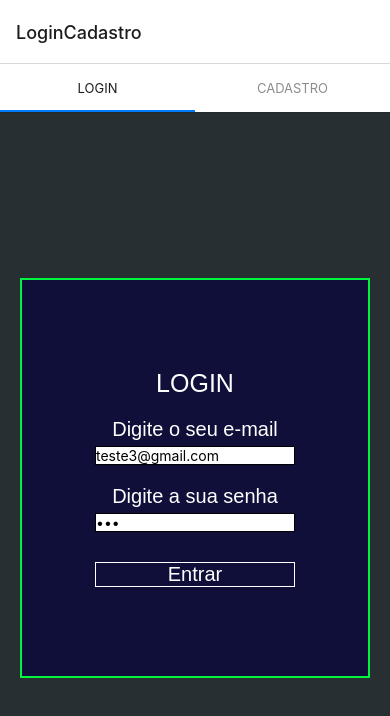
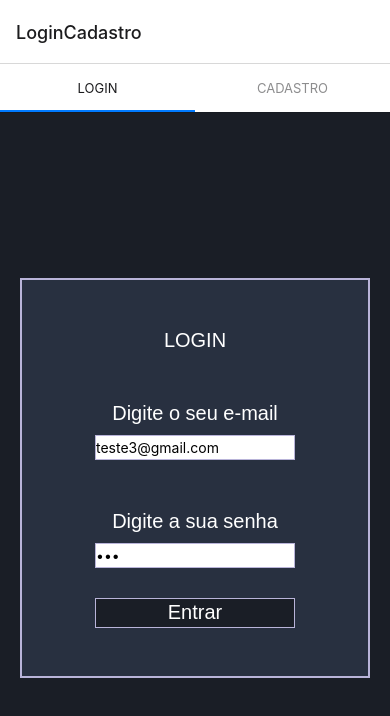
Before and after one commit to batista29/tcc, a React Native app in the folder playOnMatch/mobile/playonmatch/: screen /perfil in a window 390 px wide. Shown: the top 716 px of the page. Built offline with nearby package versions, Linux system fonts and the light colour scheme.

Commit message:
Mobile estilizado

```diff
--- a/playOnMatch/mobile/playonmatch/src/pages/cadastro/index.js
+++ b/playOnMatch/mobile/playonmatch/src/pages/cadastro/index.js
@@ -180,17 +180,17 @@ const styles = StyleSheet.create({
 
   container: {
     flex: 1,
-    backgroundColor: '#012340',
+    backgroundColor: '#1A1E26',
     alignItems: 'center',
     justifyContent: 'center'
   },
   pickerData: {
     height: '670px',
     width: '350px',
-    backgroundColor: '#008F8C',
+    backgroundColor: '#283040',
     alignItems: 'center',
     justifyContent: 'center',
-    border: '2px solid white'
+    border: '2px solid #B9B4D9'
   },
   selecionarData: {
     width: '220px',
@@ -200,7 +200,7 @@ const styles = StyleSheet.create({
   btnCriar: {
     border: '1px solid white',
     width: '220px',
-    height: '45px',
+    height: '40px',
     backgroundColor: '#012340',
     justifyContent: 'center',
     textAlign: 'center'
--- a/playOnMatch/mobile/playonmatch/src/pages/home/perfil/index.js
+++ b/playOnMatch/mobile/playonmatch/src/pages/home/perfil/index.js
@@ -107,7 +107,7 @@ const styles = StyleSheet.create({
         alignItems: 'center',
     },
     textoInfo: {
-        fontSize: '17px',
+        fontSize: '20px',
         color: 'white'
     },
     textoPerfil: {
@@ -116,7 +116,7 @@ const styles = StyleSheet.create({
     },
     infos: {
         height: '150px',
-        width: '300px',
+        width: '320px',
         backgroundColor: '#1A1E26',
         marginTop: '20px',
         alignItems: 'center',
--- a/playOnMatch/mobile/playonmatch/src/pages/home/principal/index.js
+++ b/playOnMatch/mobile/playonmatch/src/pages/home/principal/index.js
@@ -52,7 +52,8 @@ const styles = StyleSheet.create({
         marginTop: '20px',
         alignItems: 'center',
         justifyContent: 'center',
-        border: '3px solid #B9B4D9'
+        border: '3px solid #B9B4D9',
+        marginBottom:'20px'
     },
     texto: {
         fontSize: '20px',
--- a/playOnMatch/mobile/playonmatch/src/pages/login/index.js
+++ b/playOnMatch/mobile/playonmatch/src/pages/login/index.js
@@ -70,7 +70,7 @@ export default function Login({ navigation }) {
             userLogin()
           }}
         >
-          <Text style={styles.texto}>Entrar</Text>
+          <Text style={styles.textoBtn}>Entrar</Text>
         </TouchableOpacity>
       </View>
     </View>
@@ -80,41 +80,51 @@ export default function Login({ navigation }) {
 const styles = StyleSheet.create({
   main: {
     flex: 1,
-    backgroundColor: '#272f33',
+    backgroundColor: '#1A1E26',
     alignItems: 'center',
     justifyContent: 'center',
   },
   container: {
-    backgroundColor: '#0f0f3a',
+    backgroundColor: '#283040',
     alignItems: 'center',
     justifyContent: 'center',
     height: 400,
     width: 350,
-    border: '2px solid #00f63e'
+    border: '2px solid #B9B4D9'
   },
   inputs: {
     backgroundColor: '#fff',
-    border: '1px solid black',
+    border: '1px solid #B9B4D9',
     width: 200,
+    height: 25,
     marginBottom: 20
   },
   texto: {
     color: 'white',
     fontFamily: 'sans-serif',
     fontSize: 20,
-    marginBottom: 5
+    marginBottom: 10,
+    marginTop:30
   },
   texto1: {
-    fontSize: 25,
+    fontSize: 20,
     color: 'white',
     fontFamily: 'sans-serif',
     marginBottom: 20
   },
+  textoBtn:{
+    fontSize: 20,
+    color: 'white',
+    fontFamily: 'sans-serif',
+  },
   botaoEntrar: {
-    height: 25,
+    height: 30,
     width: 200,
+    marginTop: 10,
     alignItems: 'center',
-    border: '1px solid white',
-    marginTop: 10
+    border: '1px solid #B9B4D9',
+    justifyContent: 'center',
+    textAlign: 'center',
+    backgroundColor: '#1A1E26'
   }
 });
```
